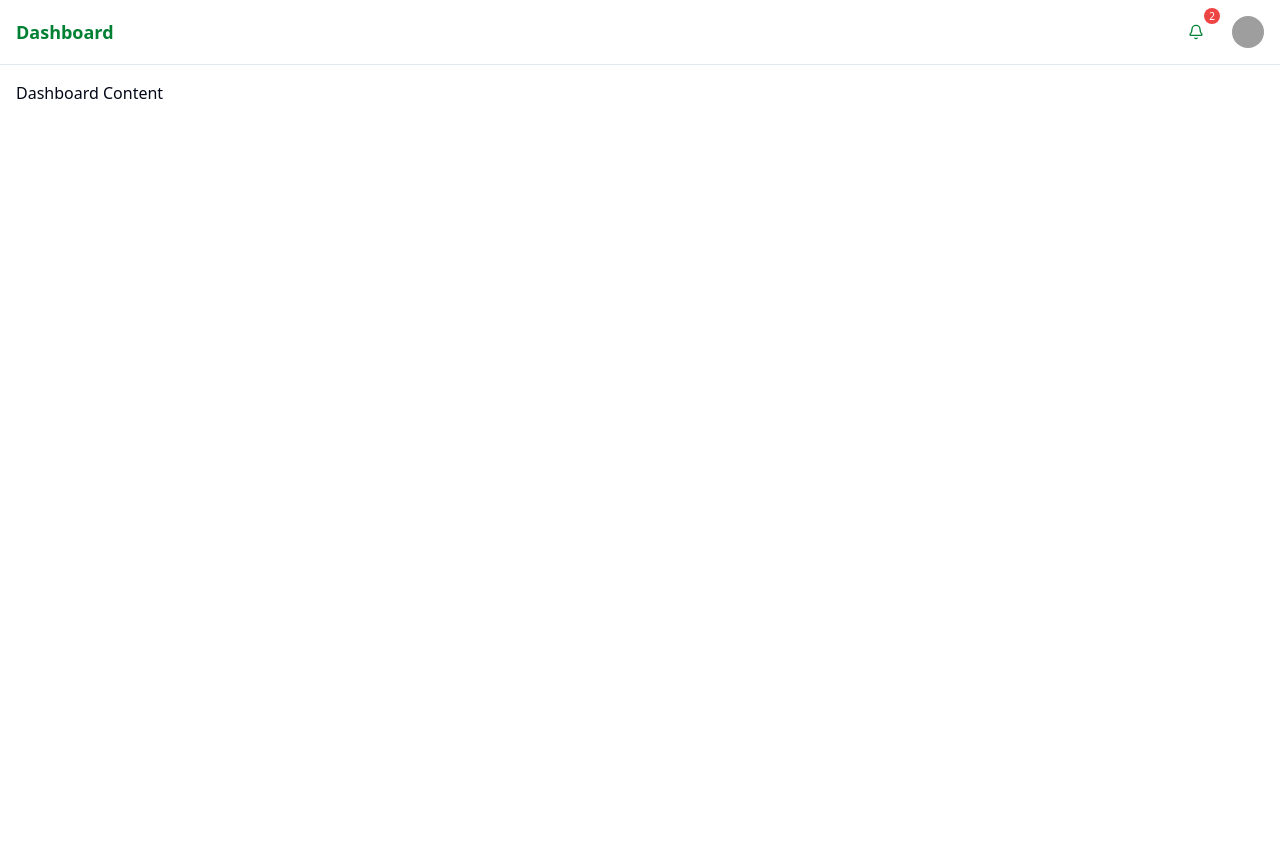
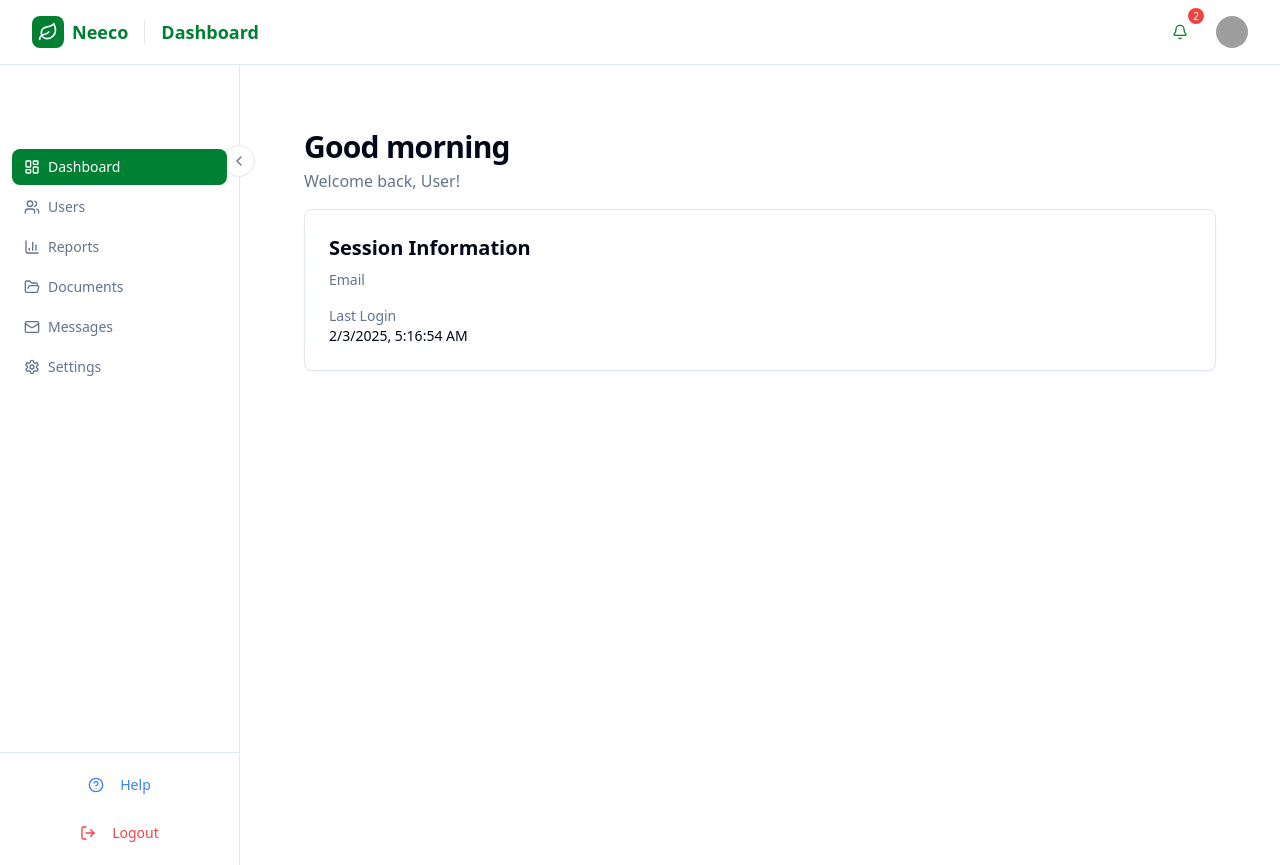
Before and after one commit to DadaLober/neeco, a Next.js app: page /dashboard in a window 1280 px wide. Before the commit the page ends 800 px from the top, so only its background shows below. Built offline with nearby package versions, Linux system fonts and the light colour scheme; no server answers; grey boxes are pictures that could not be loaded.

Commit message:
create sidebar

```diff
--- a/app/(protected)/dashboard/components/Header.tsx
+++ b/app/(protected)/dashboard/components/Header.tsx
@@ -8,6 +8,7 @@ import {
   Moon,
   Sun,
   User,
+  Leaf,
 } from 'lucide-react';
 import {
   Dialog,
@@ -28,6 +29,7 @@ import { Button } from '@/components/ui/button';
 import { Avatar, AvatarFallback, AvatarImage } from "@/components/ui/avatar";
 import { useTheme } from 'next-themes';
 import { signOut } from 'next-auth/react';
+import Link from 'next/link';
 
 export function Header() {
   const [mounted, setMounted] = useState(false);
@@ -44,14 +46,13 @@ export function Header() {
   };
 
   const handleSettingsClick = () => {
-    setIsDropdownOpen(false); // Close dropdown when opening settings
+    setIsDropdownOpen(false);
     setIsSettingsOpen(true);
   };
 
   const handleSettingsDialogChange = (open: boolean) => {
     setIsSettingsOpen(open);
     if (!open) {
-      // Small delay to prevent immediate dropdown trigger
       setTimeout(() => {
         setIsDropdownOpen(false);
       }, 100);
@@ -64,10 +65,21 @@ export function Header() {
 
   return (
     <header className="border-b bg-white dark:border-none dark:bg-[#008033]">
-      <div className="flex h-16 items-center px-4 justify-between">
-        <h2 className="text-lg font-semibold text-[#008033] dark:text-white">
-          Dashboard
-        </h2>
+      <div className="flex h-16 items-center px-4 lg:px-8 justify-between">
+        <div className="flex items-center gap-2">
+          <Link href="/dashboard" className="flex items-center gap-2">
+            <div className="flex items-center justify-center w-8 h-8 rounded-lg bg-[#008033] dark:bg-white">
+              <Leaf className="h-5 w-5 text-white dark:text-[#008033]" />
+            </div>
+            <span className="text-lg font-semibold text-[#008033] dark:text-white hidden sm:inline-block">
+              Neeco
+            </span>
+          </Link>
+          <div className="h-6 w-px bg-gray-200 dark:bg-white/20 mx-2" />
+          <h2 className="text-lg font-semibold text-[#008033] dark:text-white">
+            Dashboard
+          </h2>
+        </div>
 
         <div className="flex items-center gap-4">
           {/* Notifications */}
--- /dev/null
+++ b/app/(protected)/dashboard/components/Sidebar.tsx
@@ -0,0 +1,189 @@
+'use client';
+
+import { cn } from "@/lib/utils";
+import {
+  LayoutDashboard,
+  Users,
+  Settings,
+  BarChart3,
+  FolderOpen,
+  Mail,
+  ChevronLeft,
+  Menu,
+  LogOut,
+  HelpCircle,
+} from "lucide-react";
+import Link from "next/link";
+import { usePathname } from "next/navigation";
+import { useState, useEffect } from "react";
+import { Button } from "@/components/ui/button";
+import {
+  Sheet,
+  SheetContent,
+  SheetHeader,
+  SheetTitle,
+  SheetTrigger
+} from "@/components/ui/sheet";
+import { signOut } from 'next-auth/react';
+
+const sidebarLinks = [
+  {
+    title: "Dashboard",
+    href: "/dashboard",
+    icon: LayoutDashboard,
+  },
+  {
+    title: "Users",
+    href: "/dashboard/users",
+    icon: Users,
+  },
+  {
+    title: "Reports",
+    href: "/dashboard/reports",
+    icon: BarChart3,
+  },
+  {
+    title: "Documents",
+    href: "/dashboard/documents",
+    icon: FolderOpen,
+  },
+  {
+    title: "Messages",
+    href: "/dashboard/messages",
+    icon: Mail,
+  },
+  {
+    title: "Settings",
+    href: "/dashboard/settings",
+    icon: Settings,
+  },
+];
+
+interface SidebarContentProps {
+  className?: string;
+  collapsed?: boolean;
+}
+
+function SidebarContent({ className, collapsed }: SidebarContentProps) {
+  const pathname = usePathname();
+
+  const handleLogout = () => {
+    signOut({ callbackUrl: '/login' });
+  };
+
+  return (
+    <div className={cn("relative min-h-full", className)}>
+      <div className="px-3 py-2">
+        <div className="mt-3 space-y-1">
+          {sidebarLinks.map((link) => (
+            <Link
+              key={link.href}
+              href={link.href}
+              className={cn(
+                "flex items-center rounded-lg px-3 py-2 text-sm transition-all hover:bg-accent",
+                collapsed ? "justify-center" : "justify-start",
+                pathname === link.href ?
+                  "bg-[#008033] text-white dark:bg-[#008033] dark:text-white" :
+                  "text-muted-foreground hover:text-foreground"
+              )}
+            >
+              <link.icon className={cn(
+                "h-4 w-4",
+                collapsed ? "mr-0" : "mr-2"
+              )} />
+              {!collapsed && <span>{link.title}</span>}
+            </Link>
+          ))}
+        </div>
+      </div>
+
+      {/* Bottom Buttons */}
+      <div className={cn(
+        "absolute bottom-0 left-0 right-0 p-3 space-y-2 border-t bg-background dark:bg-[#006629] dark:border-[#008033]",
+        collapsed ? "flex flex-col items-center" : ""
+      )}>
+        <Button
+          variant="ghost"
+          size={collapsed ? "icon" : "default"}
+          className="w-full text-blue-500 hover:text-blue-600 hover:bg-blue-50 dark:text-blue-300 dark:hover:text-blue-200 dark:hover:bg-blue-500/20"
+          onClick={() => window.open('/help', '_blank')}
+        >
+          <HelpCircle className={cn("h-4 w-4", collapsed ? "" : "mr-2")} />
+          {!collapsed && "Help"}
+        </Button>
+        <Button
+          variant="ghost"
+          size={collapsed ? "icon" : "default"}
+          className="w-full text-red-500 hover:text-red-600 hover:bg-red-50 dark:text-red-300 dark:hover:text-red-200 dark:hover:bg-red-500/20"
+          onClick={handleLogout}
+        >
+          <LogOut className={cn("h-4 w-4", collapsed ? "" : "mr-2")} />
+          {!collapsed && "Logout"}
+        </Button>
+      </div>
+    </div>
+  );
+}
+
+export function Sidebar() {
+  const [collapsed, setCollapsed] = useState(false);
+  const [isMobile, setIsMobile] = useState(false);
+
+  useEffect(() => {
+    const checkMobile = () => {
+      setIsMobile(window.innerWidth < 1024);
+      if (window.innerWidth < 1024) {
+        setCollapsed(true);
+      }
+    };
+
+    checkMobile();
+    window.addEventListener('resize', checkMobile);
+    return () => window.removeEventListener('resize', checkMobile);
+  }, []);
+
+  if (isMobile) {
+    return (
+      <Sheet>
+        <SheetTrigger asChild>
+          <Button
+            variant="ghost"
+            size="icon"
+            className="lg:hidden fixed left-4 top-3 z-50 h-8 w-8"
+          >
+            <Menu className="h-5 w-5" />
+          </Button>
+        </SheetTrigger>
+        <SheetContent side="left" className="w-72 p-0 dark:bg-[#006629] border-none">
+          <SheetHeader className="px-4 pt-4">
+            <SheetTitle className="text-left dark:text-white">Navigation</SheetTitle>
+          </SheetHeader>
+          <SidebarContent />
+        </SheetContent>
+      </Sheet>
+    );
+  }
+
+  return (
+    <div
+      className={cn(
+        "relative hidden lg:block h-screen border-r pt-16 transition-all duration-300 dark:border-none dark:bg-[#006629]",
+        collapsed ? "w-16" : "w-60"
+      )}
+    >
+      <Button
+        variant="ghost"
+        size="icon"
+        className="absolute -right-4 top-20 h-8 w-8 rounded-full border bg-background dark:bg-[#006629] dark:border-[#008033]"
+        onClick={() => setCollapsed(!collapsed)}
+      >
+        <ChevronLeft className={cn(
+          "h-6 w-6 transition-all text-muted-foreground dark:text-white/70",
+          collapsed ? "rotate-180" : "rotate-0"
+        )} />
+      </Button>
+
+      <SidebarContent collapsed={collapsed} />
+    </div>
+  );
+}
--- /dev/null
+++ b/app/(protected)/dashboard/layout.tsx
@@ -0,0 +1,22 @@
+import { Header } from "./components/Header";
+import { Sidebar } from "./components/Sidebar";
+
+export default function DashboardLayout({
+  children,
+}: {
+  children: React.ReactNode;
+}) {
+  return (
+    <div className="relative min-h-screen">
+      <Header />
+      <div className="flex h-[calc(100vh-4rem)]">
+        <Sidebar />
+        <main className="flex-1 overflow-y-auto">
+          <div className="container mx-auto p-4 lg:p-8">
+            {children}
+          </div>
+        </main>
+      </div>
+    </div>
+  );
+}
--- a/app/(protected)/dashboard/page.tsx
+++ b/app/(protected)/dashboard/page.tsx
@@ -1,12 +1,48 @@
-import { Header } from './components/Header';
+'use client';
+
+import { useSession } from 'next-auth/react';
+import { Card, CardContent } from "@/components/ui/card";
 
 export default function DashboardPage() {
-    return (
-        <div>
-            <Header />
-            <main className="container mx-auto p-4">
-                <h1>Dashboard Content</h1>
-            </main>
+  const { data: session } = useSession();
+
+  // Get current time for greeting
+  const currentHour = new Date().getHours();
+  let greeting = "Good morning";
+  if (currentHour >= 12 && currentHour < 17) {
+    greeting = "Good afternoon";
+  } else if (currentHour >= 17) {
+    greeting = "Good evening";
+  }
+
+  return (
+    <div className="flex-1 space-y-4 p-4 pt-6 md:p-8">
+      <div className="flex items-center justify-between">
+        <div className="space-y-1">
+          <h2 className="text-3xl font-bold tracking-tight">{greeting}</h2>
+          <p className="text-muted-foreground">
+            Welcome back, {session?.user?.name || 'User'}!
+          </p>
         </div>
-    )
+      </div>
+
+      <Card className="mt-6">
+        <CardContent className="p-6">
+          <div className="space-y-2">
+            <h3 className="text-xl font-semibold">Session Information</h3>
+            <div className="grid gap-4">
+              <div>
+                <p className="text-sm font-medium text-muted-foreground">Email</p>
+                <p className="text-sm">{session?.user?.email}</p>
+              </div>
+              <div>
+                <p className="text-sm font-medium text-muted-foreground">Last Login</p>
+                <p className="text-sm">{new Date().toLocaleString()}</p>
+              </div>
+            </div>
+          </div>
+        </CardContent>
+      </Card>
+    </div>
+  );
 }
```
